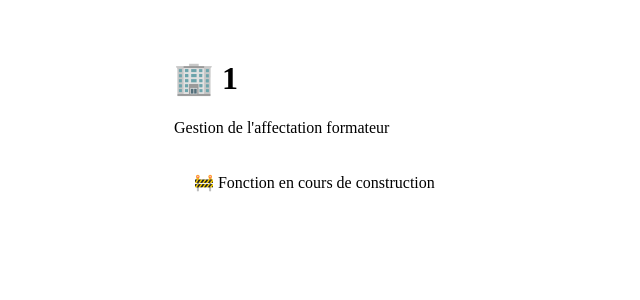
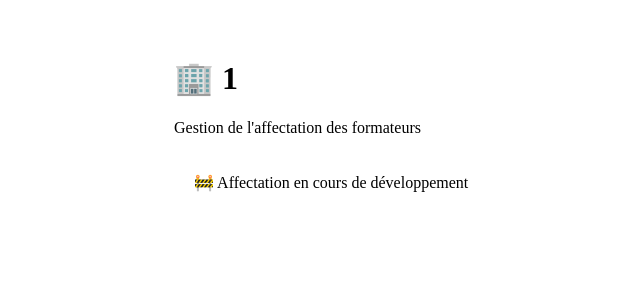
Before and after one commit to fabsalel-design/suivi-visites-mfr, a Next.js app: page /dashboard/affectations/1 in a window 1280 px wide. Shown: the top 300 px of the page, without its empty margins (16-656 px from the left). Built offline with nearby package versions, Linux system fonts and the light colour scheme.

Commit message:
Update page.tsx

```diff
--- a/app/dashboard/affectations/[entreprise]/page.tsx
+++ b/app/dashboard/affectations/[entreprise]/page.tsx
@@ -6,8 +6,7 @@ export default async function AffectationEntreprisePage({
     entreprise: string;
   }>;
 }) {
-  const { entreprise } =
-    await params;
+  const { entreprise } = await params;
 
   return (
     <main
@@ -24,8 +23,8 @@ export default async function AffectationEntreprisePage({
       </h1>
 
       <p>
-        Gestion de l'affectation
-        formateur
+        Gestion de l'affectation des
+        formateurs
       </p>
 
       <div
@@ -35,8 +34,8 @@ export default async function AffectationEntreprisePage({
           borderRadius: "12px",
         }}
       >
-        🚧 Fonction en cours de
-        construction
+        🚧 Affectation en cours de
+        développement
       </div>
     </main>
   );
```
